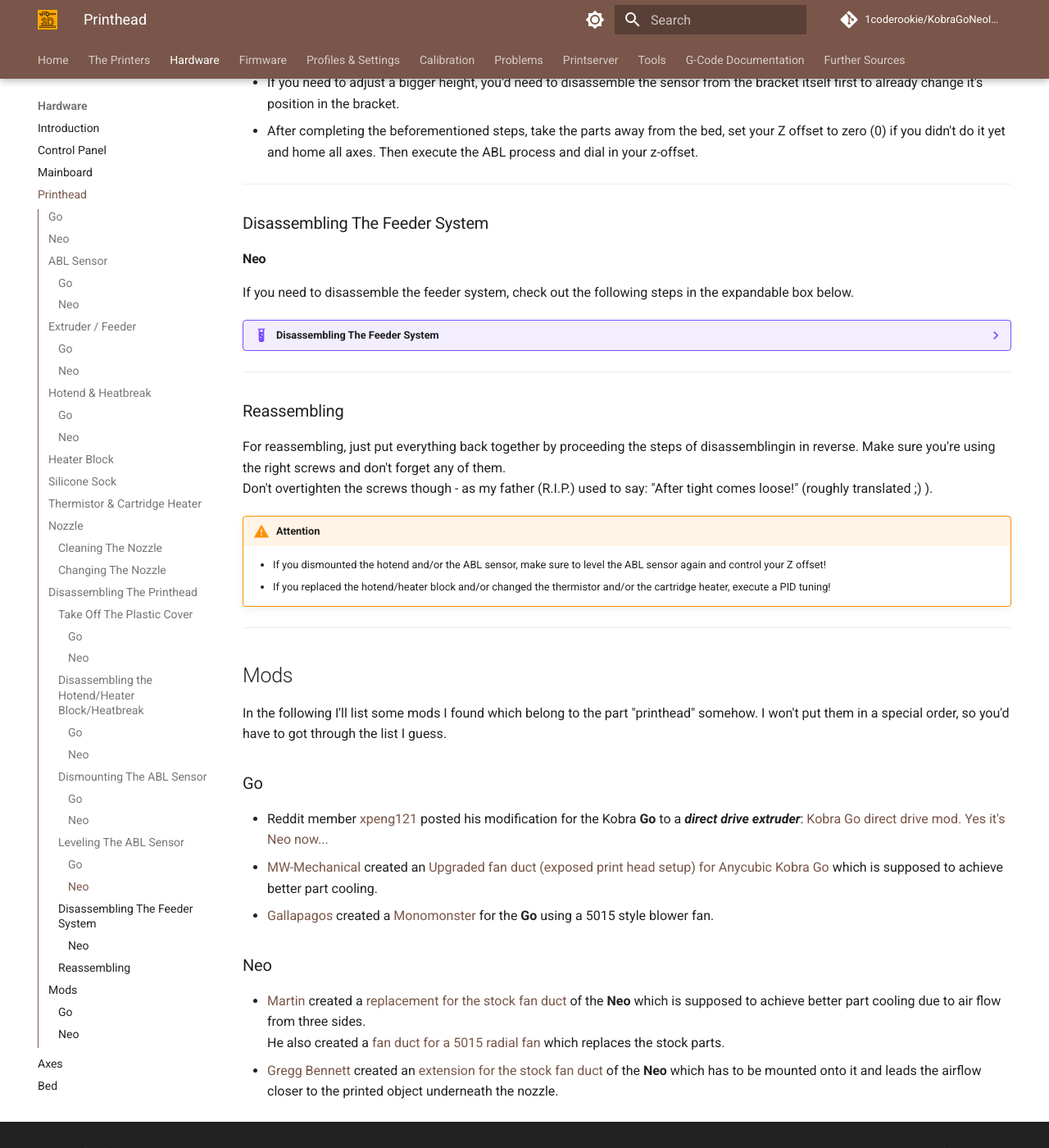
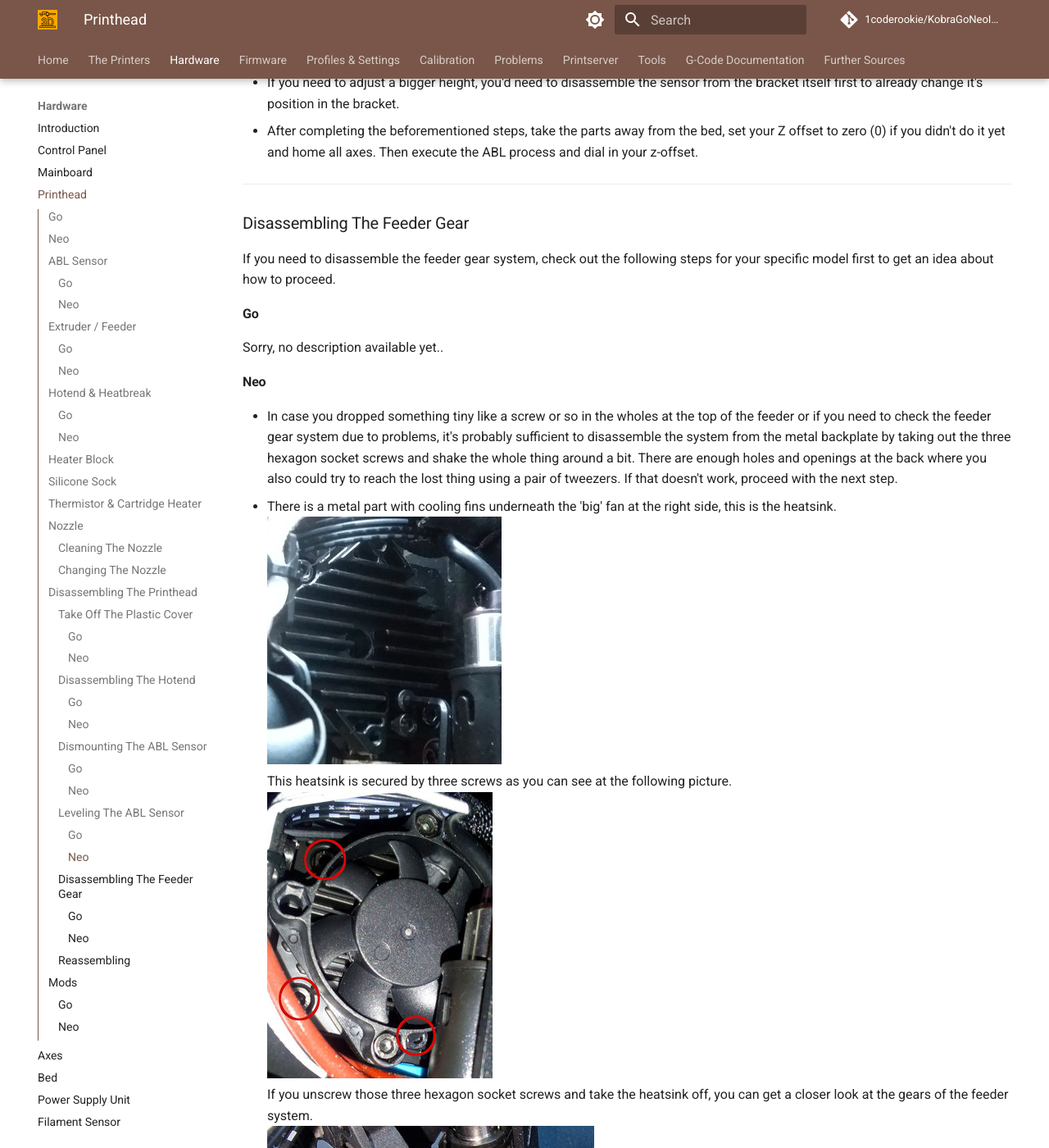
Before and after one commit to 1coderookie/KobraGoNeoInsights, an MkDocs documentation site: the page built from docs/hardware/printhead.md, in a window 1280 px wide and 1400 px high, scrolled down 27122 px. Shown: the whole window at 82% size. Built offline with MkDocs 1.6.1 and Material for MkDocs 9.7.7, drawn with Linux system fonts in a browser that asks for light colours; comment, search, counter and statistics services are not loaded; some of the changed text lies outside the part shown.

Commit message:
Update printhead.md

```diff
--- a/docs/hardware/printhead.md
+++ b/docs/hardware/printhead.md
@@ -435,8 +435,8 @@
 
 ---
 
-### Disassembling the Hotend/Heater Block/Heatbreak
-If you need to take out the hotend of the printhead to change it, disassemble it or to take out the heatbreak to clean it, check out the following steps for your specific model first to get an idea about how to proceed.
+### Disassembling The Hotend
+If you need to dismount the hotend from the printhead to change it or if you need to disassemble it, check out the following steps for your specific model first to get an idea about how to proceed.
 
 !!! warning
 
@@ -521,15 +521,17 @@
 
 ---
 
-### Disassembling The Feeder System
+### Disassembling The Feeder Gear
+
+If you need to disassemble the feeder gear system, check out the following steps for your specific model first to get an idea about how to proceed.
+
+#### Go
+Sorry, no description available yet..
 
 #### Neo
-If you need to disassemble the feeder system, check out the following steps in the expandable box below.
 
-??? example "Disassembling The Feeder System"
-
-    - In case you dropped something tiny like a screw or so in the wholes at the top of the feeder or if you need to check the feeder gear system due to problems, it's probably sufficient to disassemble the system from the metal backplate by taking out the three hexagon socket screws and shake the whole thing around a bit. There are enough holes and openings at the back where you also could try to reach the lost thing using a pair of tweezers. If that doesn't work, proceed with the next step.
-    - There is a metal part with cooling fins underneath the 'big' fan at the right side, this is the heatsink. <br> ![Metal plate with cooling fins](../assets/images/head_neo_cooling-fins_web.jpg) <br> This heatsink is secured by three screws as you can see at the following picture. <br> ![The three screws holding the metal plate](../assets/images/head_neo_screws-cooling-plate_marked_web.jpg) <br> If you unscrew those three hexagon socket screws and take the heatsink off, you can get a closer look at the gears of the feeder system. <br> ![Neo feeder gear system](../assets/images/head_neo_feeder-inside_web.jpg)
+- In case you dropped something tiny like a screw or so in the wholes at the top of the feeder or if you need to check the feeder gear system due to problems, it's probably sufficient to disassemble the system from the metal backplate by taking out the three hexagon socket screws and shake the whole thing around a bit. There are enough holes and openings at the back where you also could try to reach the lost thing using a pair of tweezers. If that doesn't work, proceed with the next step.
+- There is a metal part with cooling fins underneath the 'big' fan at the right side, this is the heatsink. <br> ![Metal plate with cooling fins](../assets/images/head_neo_cooling-fins_web.jpg) <br> This heatsink is secured by three screws as you can see at the following picture. <br> ![The three screws holding the metal plate](../assets/images/head_neo_screws-cooling-plate_marked_web.jpg) <br> If you unscrew those three hexagon socket screws and take the heatsink off, you can get a closer look at the gears of the feeder system. <br> ![Neo feeder gear system](../assets/images/head_neo_feeder-inside_web.jpg)
 
 ---
 
```
